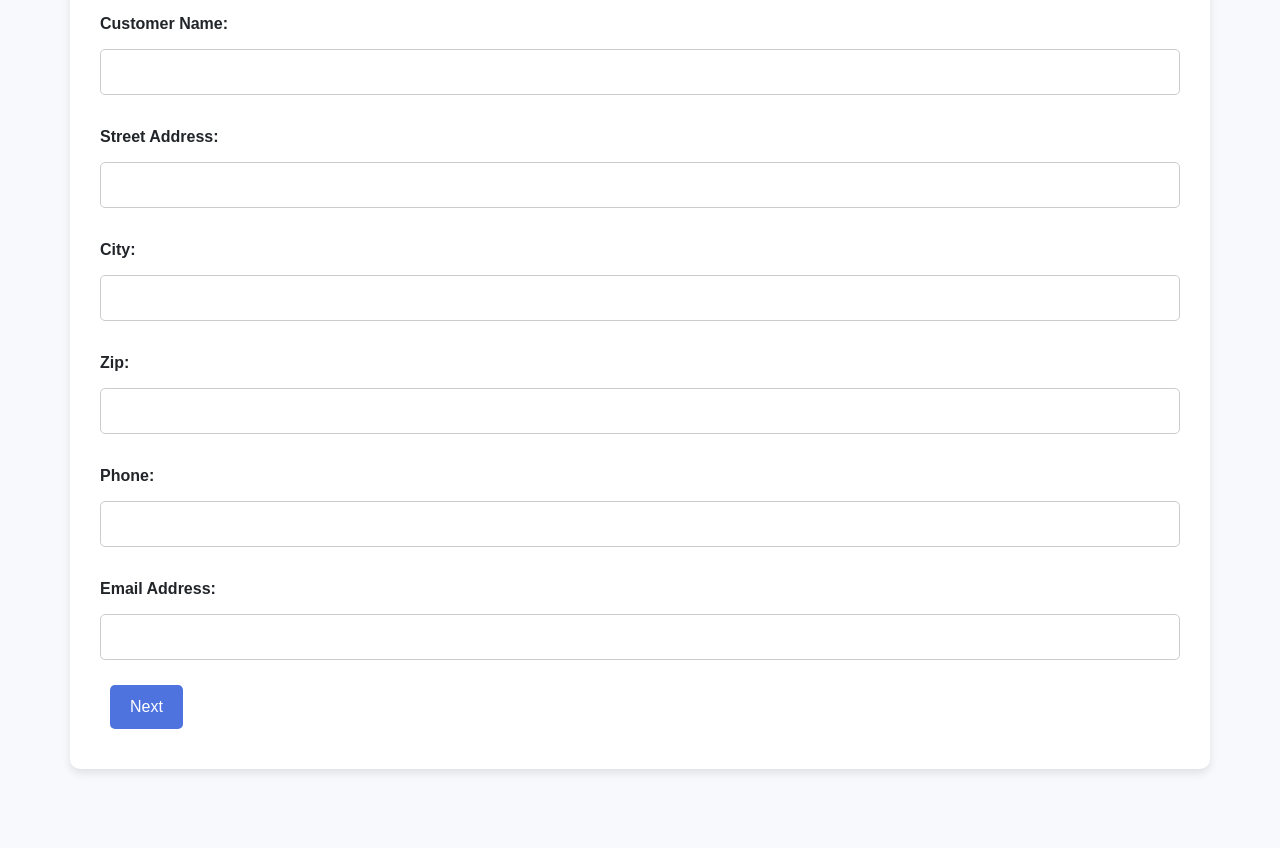
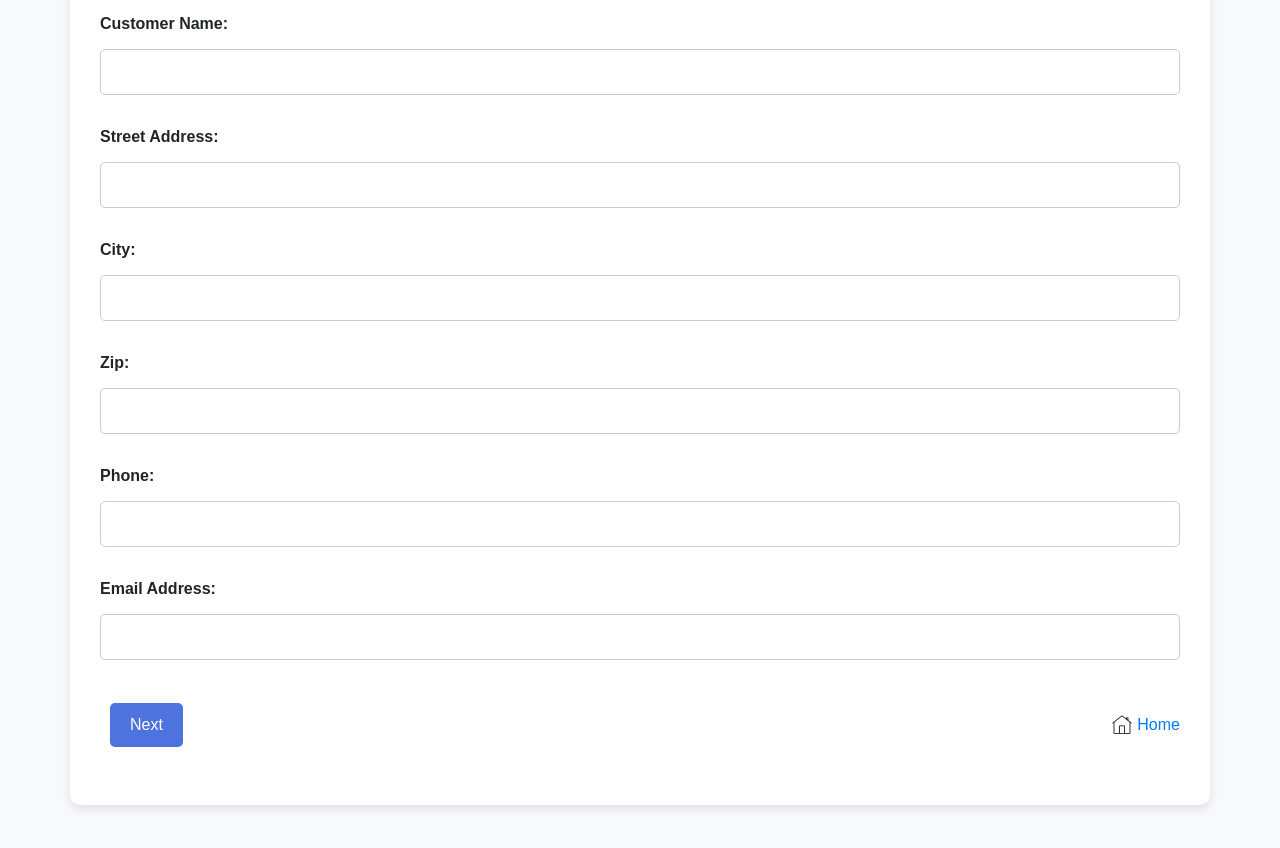
Before and after one commit to muhammedanshifpoothanari/cateringFrontend2, a website: page estimationForm2.html in a window 1280 px wide. Shown: the part 182-1030 px from the top of the page. Before the commit the page ends 1001 px from the top, so only its background shows below. Drawn offline with nearby package versions, Linux system fonts and the light colour scheme; some packages are replaced by stand-ins of ours; a script that the page names is missing.

Commit message:
added home button at estimation form

```diff
--- a/estimationForm2.html
+++ b/estimationForm2.html
@@ -115,8 +115,18 @@
 
             <label for="emailAddress">Email Address:</label>
             <input type="text" id="emailAddress" name="emailAddress" required>
+            <div style="display: flex;justify-content: space-between;align-items: center;">
+                <div class="next" onclick="showEstimationDetails()">Next</div>
+                <a href="dashboard"    style="border: #9D4BFF;">
+                    <div style="display: flex;align-items: center;gap: 5px;">
+                      <svg xmlns="http://www.w3.org/2000/svg" x="0px" y="0px" width="20" height="100" viewBox="0 0 50 50">
+                        <path d="M 24.962891 1.0546875 A 1.0001 1.0001 0 0 0 24.384766 1.2636719 L 1.3847656 19.210938 A 1.0005659 1.0005659 0 0 0 2.6152344 20.789062 L 4 19.708984 L 4 46 A 1.0001 1.0001 0 0 0 5 47 L 18.832031 47 A 1.0001 1.0001 0 0 0 19.158203 47 L 30.832031 47 A 1.0001 1.0001 0 0 0 31.158203 47 L 45 47 A 1.0001 1.0001 0 0 0 46 46 L 46 19.708984 L 47.384766 20.789062 A 1.0005657 1.0005657 0 1 0 48.615234 19.210938 L 41 13.269531 L 41 6 L 35 6 L 35 8.5859375 L 25.615234 1.2636719 A 1.0001 1.0001 0 0 0 24.962891 1.0546875 z M 25 3.3222656 L 44 18.148438 L 44 45 L 32 45 L 32 26 L 18 26 L 18 45 L 6 45 L 6 18.148438 L 25 3.3222656 z M 37 8 L 39 8 L 39 11.708984 L 37 10.146484 L 37 8 z M 20 28 L 30 28 L 30 45 L 20 45 L 20 28 z"></path>
+                          </svg>
+                     <div>Home</div>
+                    </div>
+                </a>
+            </div>
 
-            <div class="next" onclick="showEstimationDetails()">Next</div>
 
     </div>
 
```
